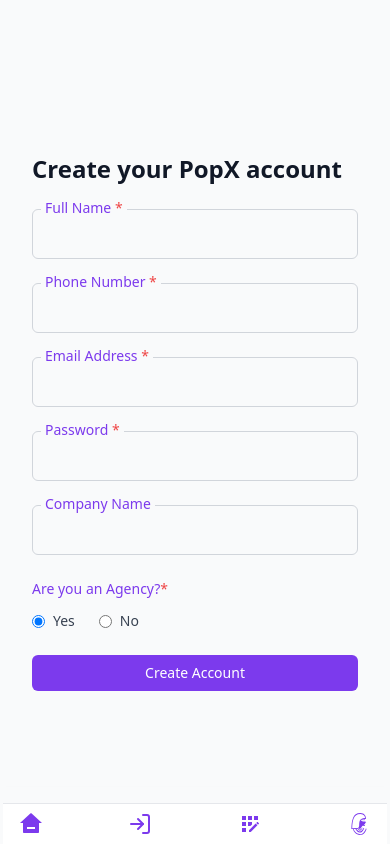
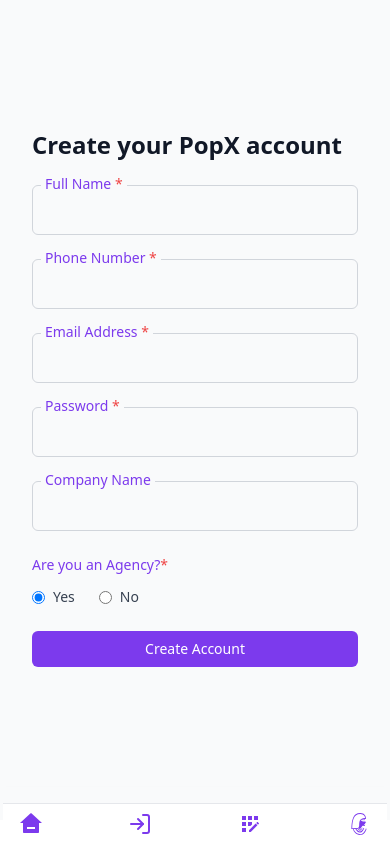
Before and after one commit to prashantkumarpro/GetOnPopX, a React (Vite) app: page /create in a window 390 px wide. Built offline with nearby package versions, Linux system fonts and the light colour scheme.

Commit message:
added responsiveness

```diff
--- a/src/components/CreateAccount .jsx
+++ b/src/components/CreateAccount .jsx
@@ -38,7 +38,7 @@
   }
 
   return (
-    <div className='min-h-screen  flex items-center justify-center px-4'>
+    <div className='min-h-screen -mt-6 flex items-center justify-center px-4'>
       <div className='w-full max-w-sm'>
         <h2 className='text-2xl font-semibold text-gray-900 mb-2'>
           Create your PopX account
```
